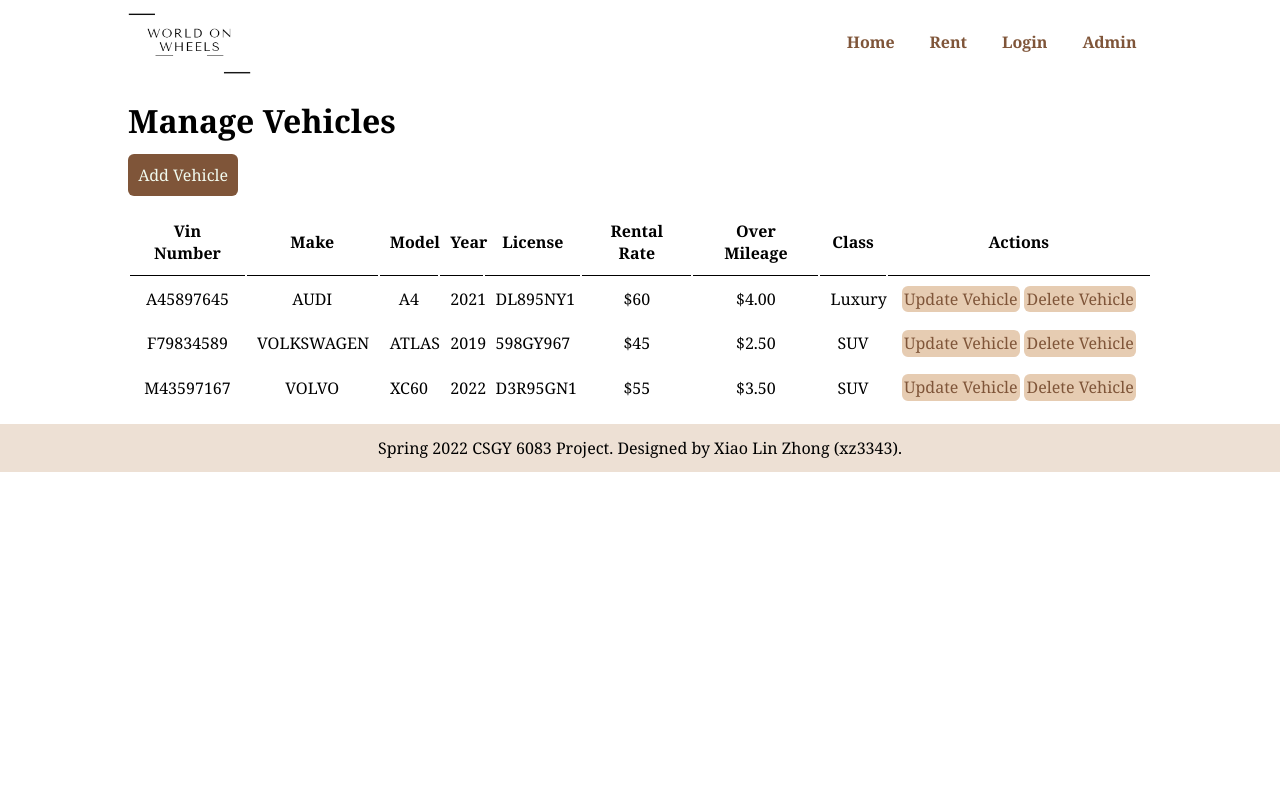
After one commit to xiaolin-zhong/DB_FinalProject, a PHP site: page /admin/man_veh.php in a window 1280 px wide. The commit adds this page. Run offline with PHP 8.4, Linux system fonts and the light colour scheme.

Commit message:
Adding managing pages

```diff
--- a/admin/admin.php
+++ /dev/null
@@ -1,3 +0,0 @@
-<?php
-    echo "Hello Admin";
-?>
--- /dev/null
+++ b/admin/man_veh.php
@@ -0,0 +1,72 @@
+<?php include('partials/nav_bar.php'); ?>
+
+    <!-- Vehicles Available -->
+        <div class="admin">
+            <div class="container">
+                <h1>Manage Vehicles</h1>
+
+                <br/>
+                <a href="add-veh.php" class="button button-primary">Add Vehicle</a>
+                <br/><br/>
+
+                <table class="table-full">
+                    <tr>
+                        <th>Vin Number</th>
+                        <th>Make</th>
+                        <th>Model</th>
+                        <th>Year</th>
+                        <th>License</th>
+                        <th>Rental Rate</th>
+                        <th>Over Mileage</th>
+                        <th>Class</th>
+                        <th>Actions</th>
+                    </tr>
+
+                    <tr>
+                        <td>A45897645</td>
+                        <td>AUDI</td>
+                        <td>A4</td>
+                        <td>2021</td>
+                        <td>DL895NY1</td>
+                        <td>$60</td>
+                        <td>$4.00</td>
+                        <td>Luxury</td>
+                        <td>
+                            <a href="#" class="button button-secondary">Update Vehicle</a>
+                            <a href="#" class="button button-secondary">Delete Vehicle</a>
+                        </td>
+                    </tr>
+                    <tr>
+                        <td>F79834589</td>
+                        <td>VOLKSWAGEN</td>
+                        <td>ATLAS</td>
+                        <td>2019</td>
+                        <td>598GY967</td>
+                        <td>$45</td>
+                        <td>$2.50</td>
+                        <td>SUV</td>
+                        <td>
+                            <a href="#" class="button button-secondary">Update Vehicle</a>
+                            <a href="#" class="button button-secondary">Delete Vehicle</a>
+                        </td>
+                    </tr>
+                    <tr>
+                        <td>M43597167</td>
+                        <td>VOLVO</td>
+                        <td>XC60</td>
+                        <td>2022</td>
+                        <td>D3R95GN1</td>
+                        <td>$55</td>
+                        <td>$3.50</td>
+                        <td>SUV</td>
+                        <td>
+                            <a href="#" class="button button-secondary">Update Vehicle</a>
+                            <a href="#" class="button button-secondary">Delete Vehicle</a>
+                        </td>
+                    </tr>
+                </table>
+
+            </div>
+        </div>
+
+<?php include('partials/footer.php'); ?>
--- /dev/null
+++ b/admin/partials/footer.php
@@ -0,0 +1,11 @@
+    <!-- Footer Section -->
+    <div class="footer">
+            <div class="container">
+                <div class="text-center">
+
+                    <p> Spring 2022 CSGY 6083 Project. Designed by Xiao Lin Zhong (xz3343).</p>
+                </div>
+            </div>
+        </div>
+    </body>
+</html>
--- /dev/null
+++ b/admin/partials/nav_bar.php
@@ -0,0 +1,40 @@
+<html>
+    <head>
+        <title>
+            World On Wheels - Home Page
+        </title>
+
+        <link rel="stylesheet" href="../css/style.css">
+    </head>
+
+    <body>
+    <!-- Navigation Bar -->
+        <div class="nav_bar">
+            <div class="container">
+                <div class="nav_logo">
+                    <img src="../images/logo.PNG" alt="Rental Logo" class="img-responsive">
+                </div>
+
+                <div class="nav_menu text-right">
+                    <ul>
+                        <li>
+                            <a href="home.php">Home</a>
+                        </li>
+                        <li>
+                            <a href="man_veh.php">Rent</a>
+                        </li>
+                        <li>
+                            <a href="login.php">Login</a>
+                        </li>
+                        <li>
+                            <a href="man_admin.php">Admin</a>
+                        </li>
+                    </ul>
+                </div>
+
+                <div class="clearfix">
+                </div>
+            </div>
+        </div>
+    </body>
+</html>
--- a/css/style.css
+++ b/css/style.css
@@ -3,15 +3,22 @@ Author: Xiao Lin;
 Theme: Car Rental;
 Version: 1.0;
 */
+
 *{
     margin: 0 0;
     padding: 0 0;
     font-family:Georgia, 'Times New Roman', Times, serif;
 }
+
+.clearfix{
+    clear: both;
+    float: none;
+}
+
 .container{
+    padding: 1%;
     width: 80%;
     margin: 0 auto;
-    padding: 1%;
 }
 
 .text-right{
@@ -26,22 +33,13 @@ Version: 1.0;
     width: 100%;
 }
 
-.img-curve{
-    border-radius: 5px;
-}
-
-.clearfix{
-    clear: both;
-    float: none;
-}
-
 a{
-    color: #457b9d;
+    color: #7f5539;
     text-decoration: none;
 }
 
 a:hover{
-    color: #a8dadc;
+    color: #b08968;
 }
 
 .button{
@@ -51,18 +49,29 @@ a:hover{
 }
 
 .button-primary{
-    background-color: #457b9d;
+    background-color: #7f5539;
     color: #f1faee;
     cursor: pointer;
 }
 
 .button-primary:hover{
-    background-color: #a8dadc;
-    color: #1d3557;
+    background-color: #b08968;
+    color: #ede0d4;
+}
+
+.button-secondary{
+    background-color: #e6ccb2;
+    color: #7f5539;
+    cursor: pointer;
+}
+
+.button-secondary:hover{
+    background-color: #ede0d4;
+    color: #7f5539;
 }
 
 h2{
-    color: #1d3557;
+    color: #7f5539;
     font-size: 1.5rem;
 }
 
@@ -77,10 +86,28 @@ h2{
     color: #f1faee;
 }
 
-h3{
-    font-size: 1rem;
+.table-full{
+    width: 100%;
 }
-/* CSS for Navbar Section */
+
+table tr th{
+    border-bottom: 1px solid black;
+    padding: 1%;
+}
+
+table tr td{
+    text-align: center;
+    padding: 1%;
+}
+
+.table-40{
+    width: 40%;
+}
+
+/* CSS for Navigation Bar */
+.nav_bar{
+    background-color: #ffffff;
+}
 .nav_logo{
     width: 12%;
     float: left;
@@ -100,7 +127,8 @@ h3{
     font-weight: bold;
 }
 
-/* CSS for Vehicle Search */
+/* CSS for Search Bar*/
+
 .veh_search{
     background-image: url(../images/background.jpg);
     background-size: cover;
@@ -116,9 +144,9 @@ h3{
     border-radius: 5px;
 }
 
-/* CSS for Vehicles*/
+/* CSS for Vehicles */
 .veh_menu{
-    background-color: #a8dadc;
+    background-color: #ede0d4;
     padding: 2% 0;
 }
 
@@ -128,7 +156,6 @@ h3{
     float: left;
     padding: 1%;
     left: 15px;
-    background-color: white;
     border-radius: 15px;
 }
 
@@ -152,7 +179,7 @@ h3{
     color: #6b705c;
 }
 
-/* CSS for Categories */
+/* CSS for Locations */
 .loc_menu{
     padding: 1% 0;
 }
@@ -173,3 +200,8 @@ h3{
     display: inline;
     padding: 0.5%;
 }
+
+/* CSS for Footer */
+.footer{
+    background-color: #ede0d4;
+}
```
Also changed, not shown: admin/add_admin.php (added, +72 -0 lines), admin/home.php (added, +121 -0 lines), admin/login.php (added, +12 -0 lines), admin/man_admin.php (added, +52 -0 lines), config/constants.php (added, +7 -0 lines), index.html (deleted, +0 -164 lines), login.html (deleted, +0 -52 lines), images/logo.PNG.
